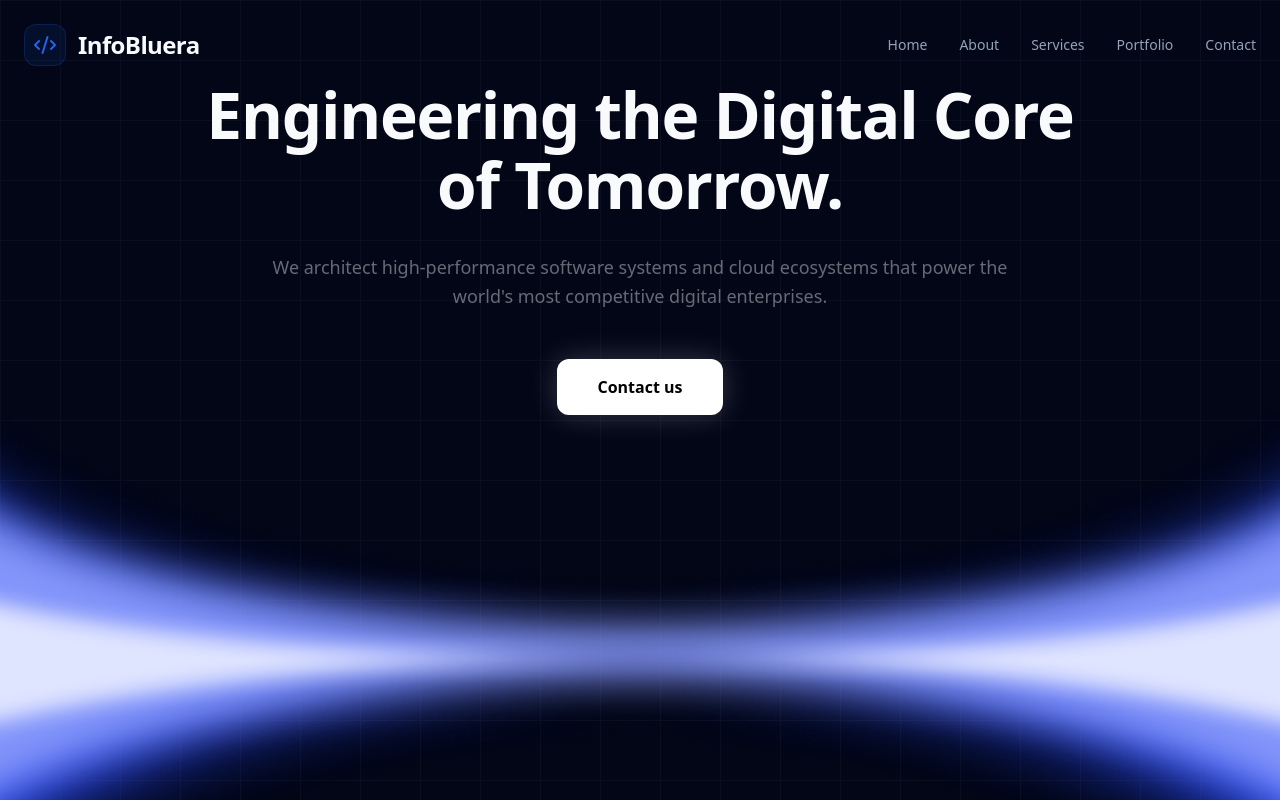
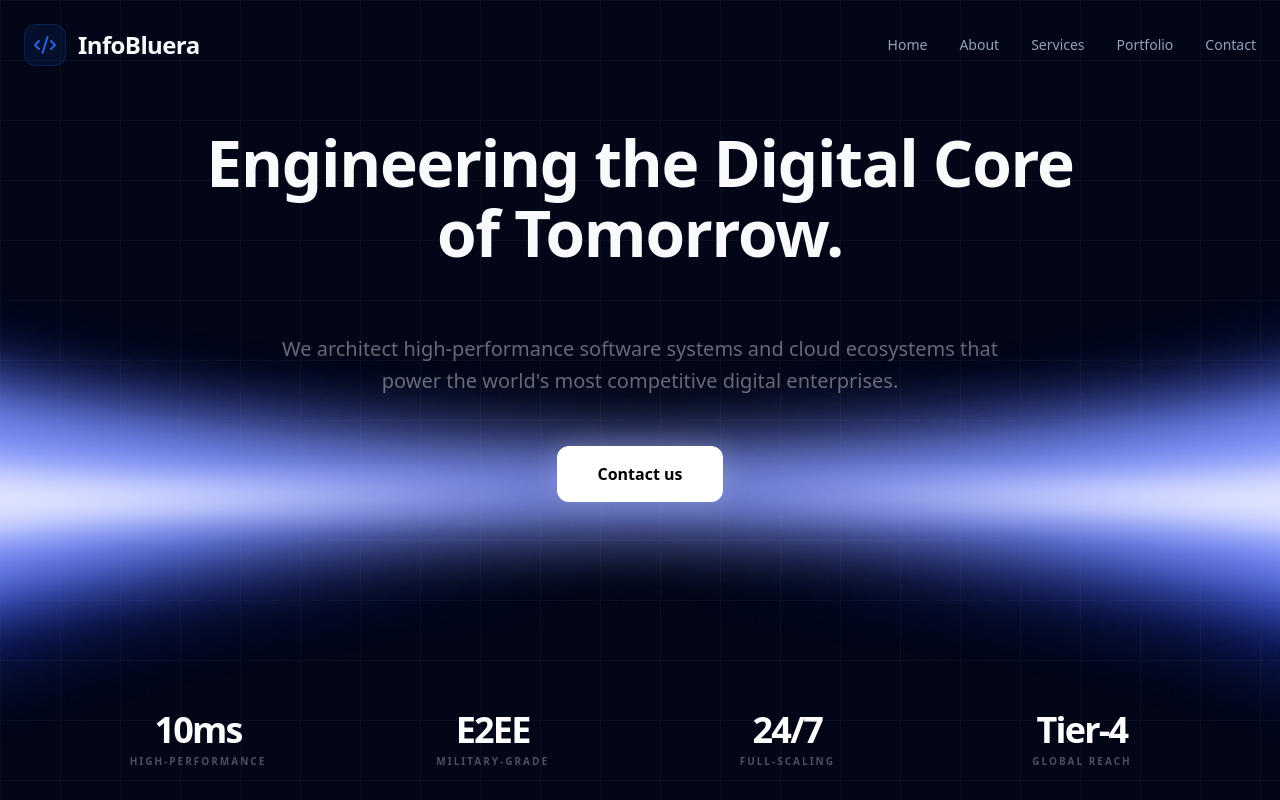
Before and after one commit to RishadPVM/InfoBluera.com, a Next.js app: page / in a window 1280 px wide. Shown: the top 800 px of the page. Built offline with nearby package versions, Linux system fonts and the light colour scheme.

Commit message:
MODIFY HERO SECTION

```diff
--- a/components/Hero.tsx
+++ b/components/Hero.tsx
@@ -1,68 +1,33 @@
 "use client";
 
-import { motion, useScroll, useTransform } from "framer-motion";
+import { motion } from "framer-motion";
 import Image from "next/image";
-import { useRef } from "react";
 
 export default function Hero() {
-    const containerRef = useRef<HTMLDivElement>(null);
-    const { scrollY } = useScroll();
-    const y1 = useTransform(scrollY, [0, 500], [0, 200]);
-    const opacity = useTransform(scrollY, [0, 300], [1, 0]);
-
     return (
         <section
-            ref={containerRef}
             id="home"
-            className="relative min-h-[100dvh] w-full flex flex-col items-center justify-center overflow-hidden bg-[#020617] pt-20"
+            className="relative min-h-[100dvh] w-full flex flex-col items-center justify-start overflow-hidden bg-[#020617] pt-24 md:pt-32"
         >
-            {/* 1. Background Grid & Glows */}
-            <div className="absolute inset-0 z-10 pointer-events-none text-white">
-                <div className="absolute inset-0 opacity-[0.03] bg-[linear-gradient(to_right,#ffffff_1px,transparent_1px),linear-gradient(to_bottom,#ffffff_1px,transparent_1px)] bg-[size:60px_60px]" />
-            </div>
+            {/* 1. Background Grid */}
+            <div className="absolute inset-0 z-0 pointer-events-none opacity-[0.03] bg-[linear-gradient(to_right,#ffffff_1px,transparent_1px),linear-gradient(to_bottom,#ffffff_1px,transparent_1px)] bg-[size:60px_60px]" />
 
-            {/* 2. Content Container */}
-            <div className="relative z-30 max-w-7xl mx-auto px-6 w-full text-center flex flex-col items-center">
-                <motion.div style={{ y: y1, opacity }}>
-                    {/* Main Heading */}
+            {/* 2. Main Heading (Not Stacked) */}
+            <div className="relative z-10 max-w-7xl mx-auto px-6 w-full text-center mb-12 md:mb-16">
                 <motion.h1
                     initial={{ opacity: 0, y: 20 }}
                     animate={{ opacity: 1, y: 0 }}
                     transition={{ duration: 0.8 }}
-                        className="text-4xl md:text-6xl lg:text-[80px] font-bold text-white mb-8 tracking-tight leading-[1.1] max-w-5xl"
+                    className="text-4xl md:text-6xl lg:text-[85px] font-bold text-white tracking-tight leading-[1.05] max-w-5xl mx-auto"
                 >
-                        Engineering the Digital Core <br /> of Tomorrow.
+                    Engineering the Digital Core <br className="hidden md:block" /> of Tomorrow.
                 </motion.h1>
-
-                    {/* Subheading */}
-                    <motion.p
-                        initial={{ opacity: 0, y: 20 }}
-                        animate={{ opacity: 1, y: 0 }}
-                        transition={{ duration: 0.8, delay: 0.2 }}
-                        className="text-base md:text-lg text-white/40 max-w-3xl mb-12 leading-relaxed mx-auto"
-                    >
-                        We architect high-performance software systems and cloud ecosystems that power the world&apos;s most competitive digital enterprises.
-                    </motion.p>
-
-                    {/* Contact Button */}
-                    <motion.div
-                        initial={{ opacity: 0, y: 20 }}
-                        animate={{ opacity: 1, y: 0 }}
-                        transition={{ duration: 0.8, delay: 0.4 }}
-                        className="mb-16 md:mb-24"
-                    >
-                        <a
-                            href="#contact"
-                            className="inline-block px-10 py-4 bg-white text-black font-bold rounded-xl hover:bg-white/90 transition-all duration-300 shadow-[0_0_30px_rgba(255,255,255,0.2)]"
-                        >
-                            Contact us
-                        </a>
-                    </motion.div>
-                </motion.div>
             </div>
 
-            {/* 3. Main Attraction: Blue Energy Image (Full Width) */}
-            <div className="relative w-full h-[300px] md:h-[500px] flex items-center justify-center z-20 -mt-10 md:-mt-20">
+            {/* 3. Stacked Section: Image + Overlaid Content */}
+            <div className="relative w-full flex flex-col items-center justify-center">
+                {/* Full-Width Energy Image Layer */}
+                <div className="absolute inset-0 w-full h-[600px] md:h-[800px] -translate-y-1/4 pointer-events-none z-0">
                     <motion.div
                         initial={{ opacity: 0, scale: 0.95 }}
                         animate={{ opacity: 1, scale: 1 }}
@@ -73,14 +38,41 @@ export default function Hero() {
                             src="/blue-energy.png"
                             alt="Blue Energy"
                             fill
-                        className="object-contain md:object-cover mix-blend-screen scale-110"
+                            className="object-contain md:object-cover mix-blend-screen scale-110 md:scale-125"
                             priority
                         />
                     </motion.div>
                 </div>
 
-            {/* 4. Stats Row (Simplified) */}
-            <div className="relative z-30 w-full max-w-5xl mx-auto px-6 mt-12 md:mt-24 mb-16 md:mb-20">
+                {/* Overlaid Content Layer */}
+                <div className="relative z-10 w-full flex flex-col items-center text-center px-6">
+                    {/* Subheading (Stacked) */}
+                    <motion.p
+                        initial={{ opacity: 0, y: 15 }}
+                        animate={{ opacity: 1, y: 0 }}
+                        transition={{ duration: 0.8, delay: 0.2 }}
+                        className="text-base md:text-xl text-white/40 max-w-3xl mb-12 leading-relaxed"
+                    >
+                        We architect high-performance software systems and cloud ecosystems that power the world&apos;s most competitive digital enterprises.
+                    </motion.p>
+
+                    {/* Contact Button (Stacked) */}
+                    <motion.div
+                        initial={{ opacity: 0, y: 15 }}
+                        animate={{ opacity: 1, y: 0 }}
+                        transition={{ duration: 0.8, delay: 0.4 }}
+                        className="mb-24 md:mb-32"
+                    >
+                        <a
+                            href="#contact"
+                            className="inline-block px-10 py-4 bg-white text-black font-bold rounded-xl hover:bg-white/90 transition-all duration-300 shadow-[0_0_30px_rgba(255,255,255,0.2)]"
+                        >
+                            Contact us
+                        </a>
+                    </motion.div>
+
+                    {/* Stats Row (Stacked) */}
+                    <div className="w-full max-w-5xl mx-auto mt-12 md:mt-20">
                         <div className="flex flex-wrap items-center justify-center md:justify-between gap-12 md:gap-4">
                             {[
                                 { label: "High-Performance", value: "10ms" },
@@ -90,7 +82,7 @@ export default function Hero() {
                             ].map((stat, i) => (
                                 <motion.div
                                     key={i}
-                            initial={{ opacity: 0, y: 20 }}
+                                    initial={{ opacity: 0, y: 15 }}
                                     animate={{ opacity: 1, y: 0 }}
                                     transition={{ duration: 0.6, delay: 0.6 + i * 0.1 }}
                                     className="flex flex-col items-center min-w-[140px]"
@@ -105,6 +97,8 @@ export default function Hero() {
                             ))}
                         </div>
                     </div>
+                </div>
+            </div>
         </section>
     );
 }
```
Lines whose indentation alone changed are shown as unchanged.
